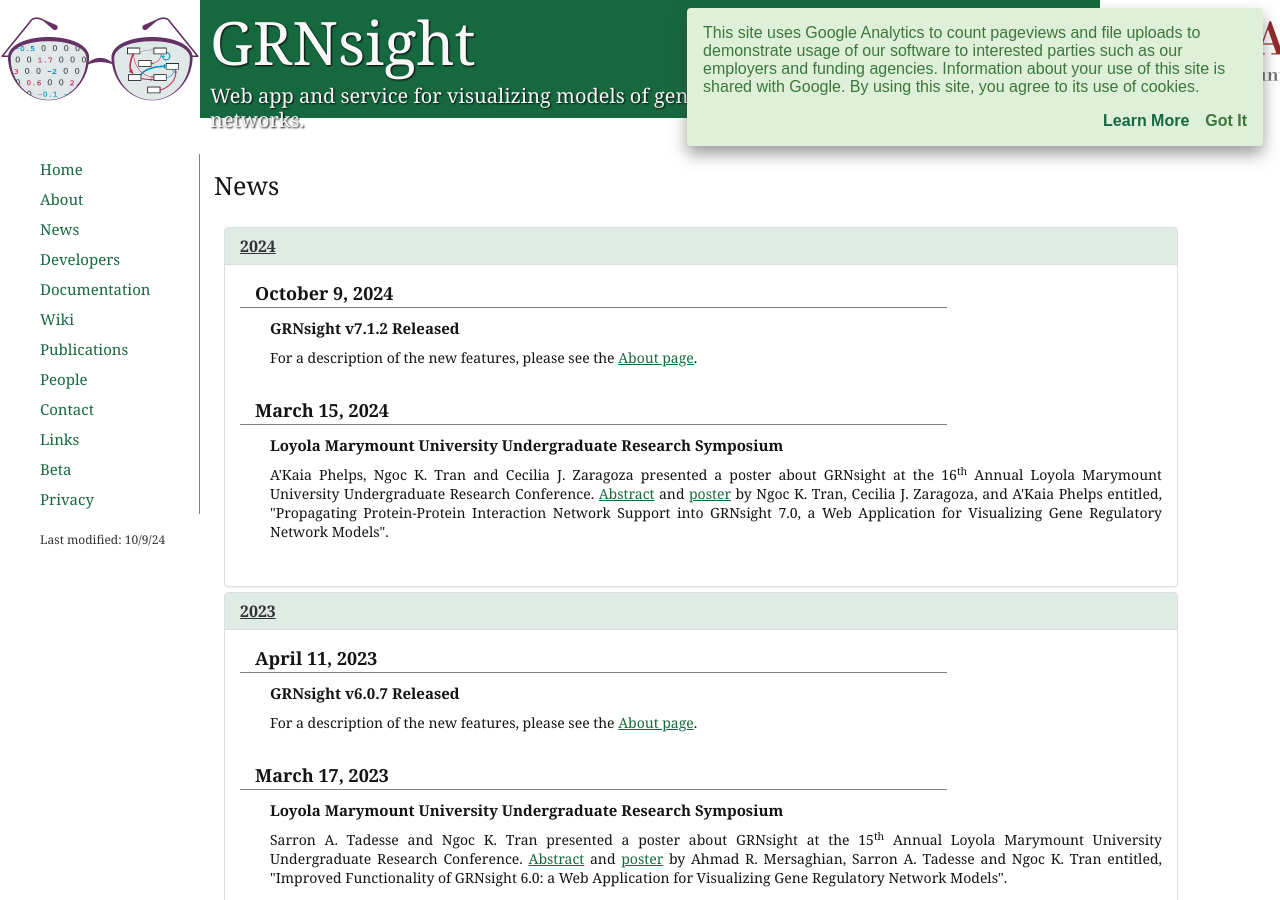
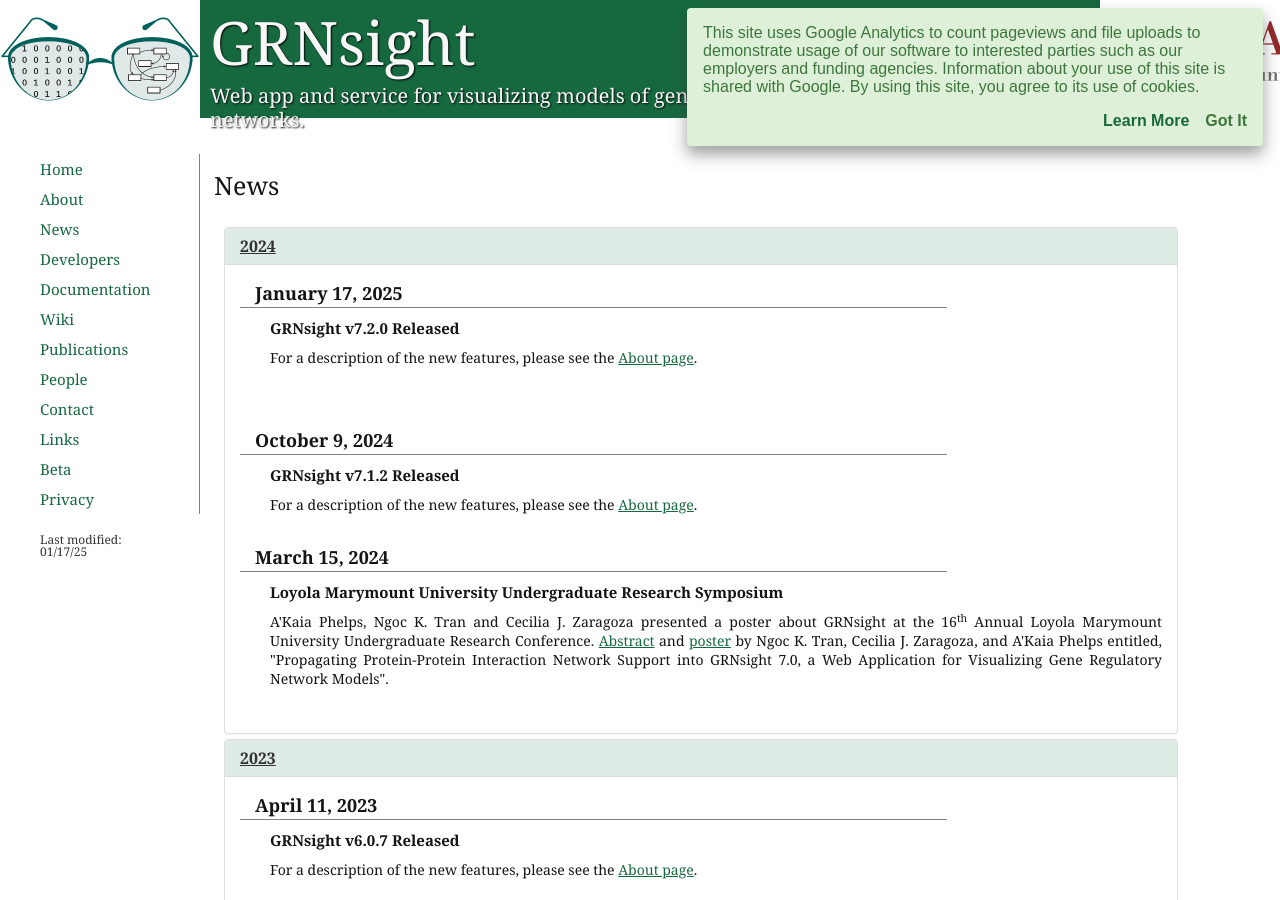
Before and after one commit to dondi/GRNsight, a Jekyll site: the page built from news.html, in a window 1280 px wide and 900 px high. Built offline with Jekyll 4.4.1, drawn with Linux system fonts in a browser that asks for light colours; nearby versions of some CDN libraries.

Commit message:
Updating news.html page

```diff
--- a/news.html
+++ b/news.html
@@ -1,7 +1,7 @@
 ---
 layout: default
 title: News
-modified: 10/9/24
+modified: 01/17/25
 description: News and updates about the GRNsight gene regulatory network visualization web app, including new releases and conference presentations.
 ---
             <p id="pageTitle">News</p>
@@ -16,6 +16,13 @@
                               </a>
                           </p>
                       </div>
+                      <div id="news2025" class="panel-collapse collapse in">
+                        <div class="panel-body">
+                          <p class="newsDate">January 17, 2025</p>
+                          <p class="newsHeader">GRNsight v7.2.0 Released</p>
+                          <p class="newsInfo">For a description of the new features, please see the <a href="{{ site.baseurl }}/about.html#7_2_0Content">About page</a>.</p>
+                        </div>
+                    </div>
                       <div id="news2024" class="panel-collapse collapse in">
                           <div class="panel-body">
                             <p class="newsDate">October 9, 2024</p>
```
